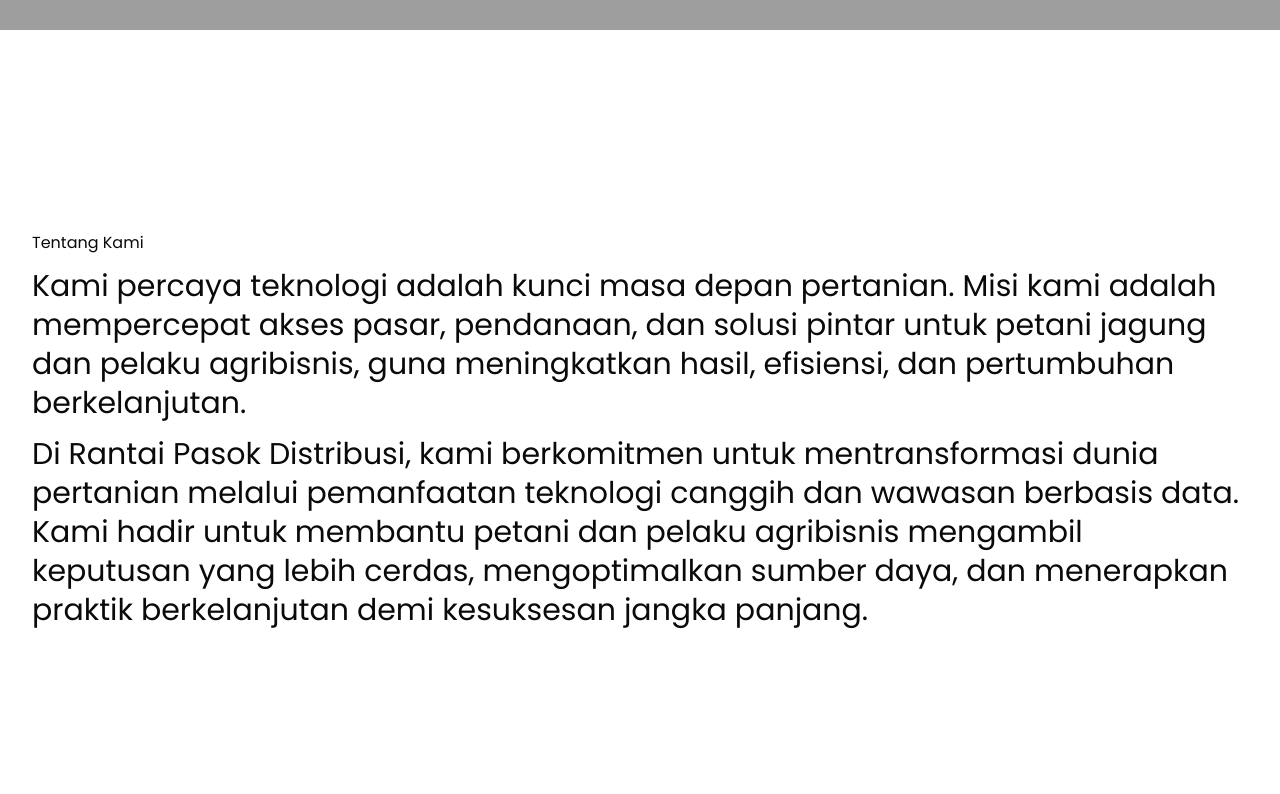
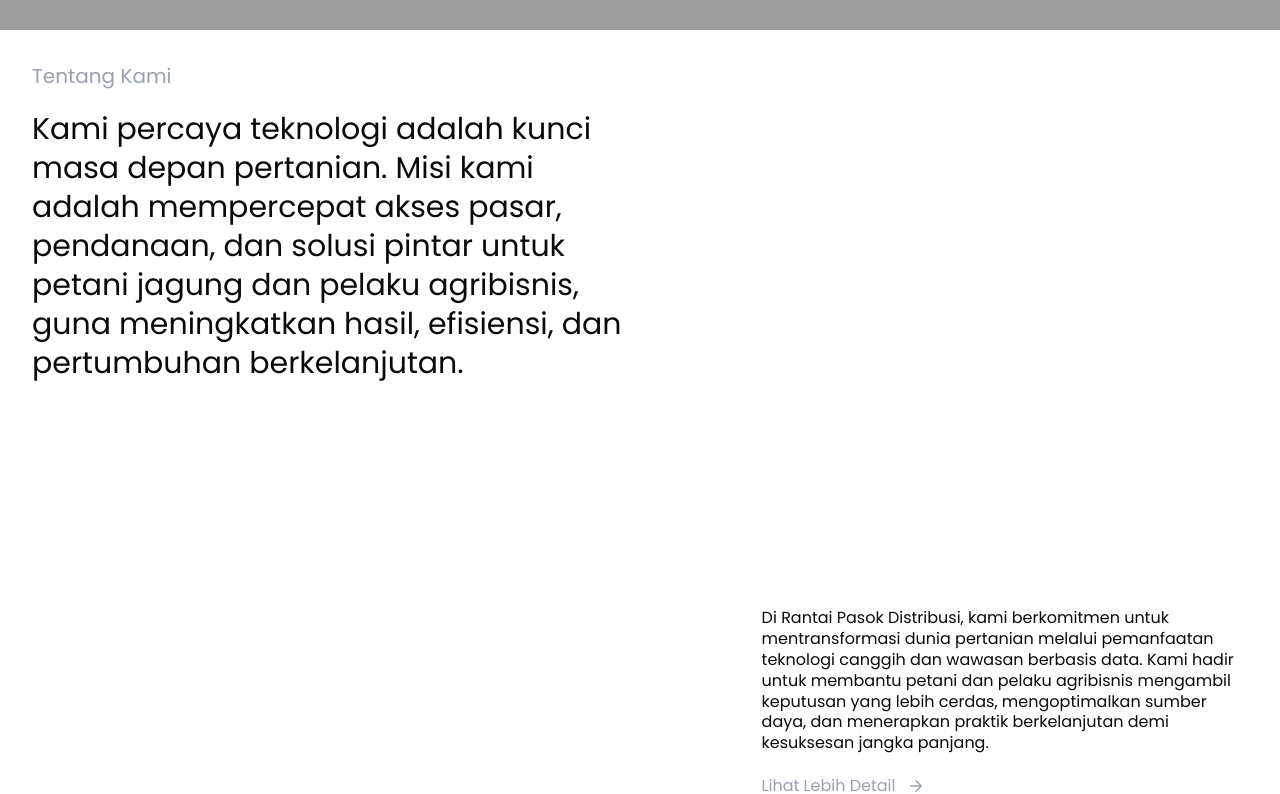
Before and after one commit to SyariefHayat/rantaiPasokDistribusi, a React (Vite) app: page / in a window 1280 px wide. Shown: the part 770-1564 px from the top of the page. Built offline with nearby package versions, Linux system fonts and the light colour scheme; grey boxes are pictures that could not be loaded.

Commit message:
update frontend: about us ui

```diff
--- a/src/components/modules/landing/AboutUs.jsx
+++ b/src/components/modules/landing/AboutUs.jsx
@@ -1,12 +1,21 @@
+import { ArrowLeft, ArrowRight } from 'lucide-react'
 import React from 'react'
 
 const AboutUs = () => {
     return (
-        <section className="w-full h-screen flex flex-col items-center justify-center gap-3 p-6 lg:p-8">
-            <div className="flex flex-col gap-3">
-                <h2>Tentang Kami</h2>
-                <p className="text-3xl leading-snug lg:leading-[1.3]">Kami percaya teknologi adalah kunci masa depan pertanian. Misi kami adalah mempercepat akses pasar, pendanaan, dan solusi pintar untuk petani jagung dan pelaku agribisnis, guna meningkatkan hasil, efisiensi, dan pertumbuhan berkelanjutan.</p>
-                <p className="text-3xl leading-snug lg:leading-[1.3]">Di Rantai Pasok Distribusi, kami berkomitmen untuk mentransformasi dunia pertanian melalui pemanfaatan teknologi canggih dan wawasan berbasis data. Kami hadir untuk membantu petani dan pelaku agribisnis mengambil keputusan yang lebih cerdas, mengoptimalkan sumber daya, dan menerapkan praktik berkelanjutan demi kesuksesan jangka panjang.</p>
+        <section className="w-full h-screen gap-3 p-6 lg:p-8">
+            <div className="w-full h-full flex flex-col justify-between gap-3">
+                <div className="w-1/2">
+                    <h2 className="text-xl text-gray-400 mb-5">Tentang Kami</h2>
+                    <p className="text-3xl leading-snug lg:leading-[1.3]">Kami percaya teknologi adalah kunci masa depan pertanian. Misi kami adalah mempercepat akses pasar, pendanaan, dan solusi pintar untuk petani jagung dan pelaku agribisnis, guna meningkatkan hasil, efisiensi, dan pertumbuhan berkelanjutan.</p>
+                </div>
+                <div className='w-[40%] self-end'>
+                    <p className=" leading-snug lg:leading-[1.3] mb-5">Di Rantai Pasok Distribusi, kami berkomitmen untuk mentransformasi dunia pertanian melalui pemanfaatan teknologi canggih dan wawasan berbasis data. Kami hadir untuk membantu petani dan pelaku agribisnis mengambil keputusan yang lebih cerdas, mengoptimalkan sumber daya, dan menerapkan praktik berkelanjutan demi kesuksesan jangka panjang.</p>
+                    <p className="flex items-center gap-3 text-gray-400 ">
+                        Lihat Lebih Detail
+                        <ArrowRight size={18}/>
+                    </p>
+                </div>
             </div>
         </section>
     )
```
